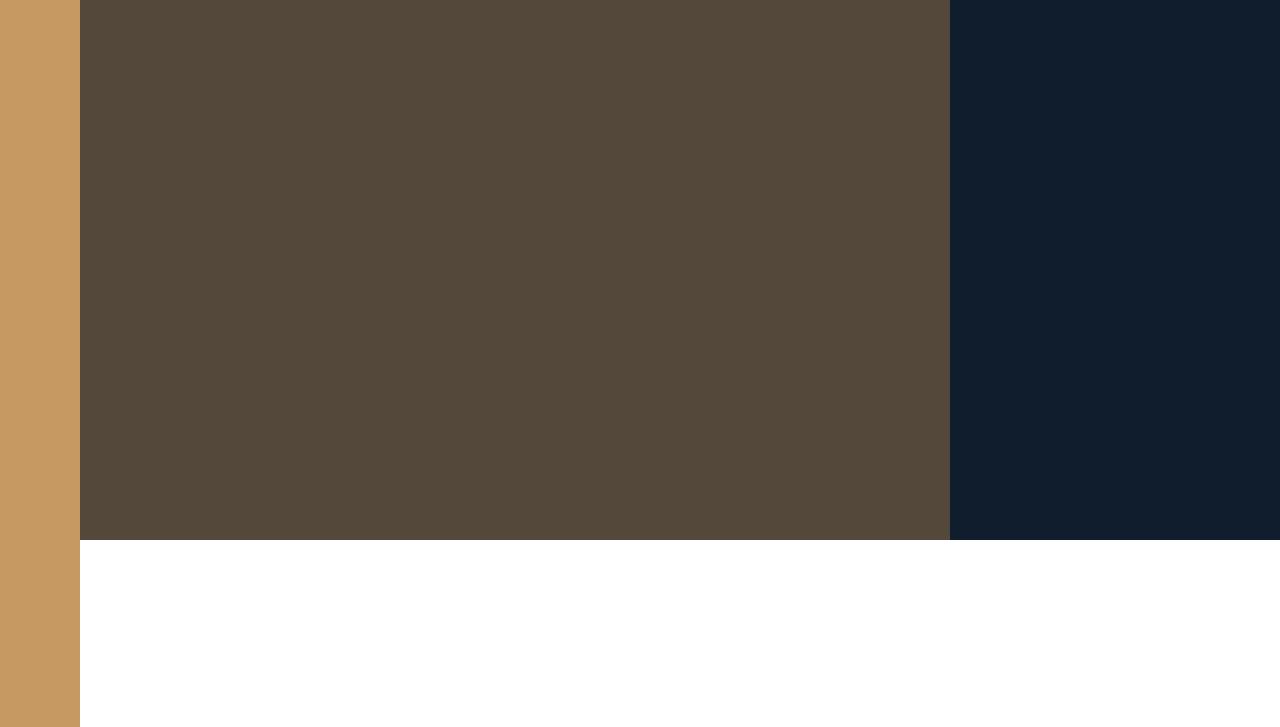
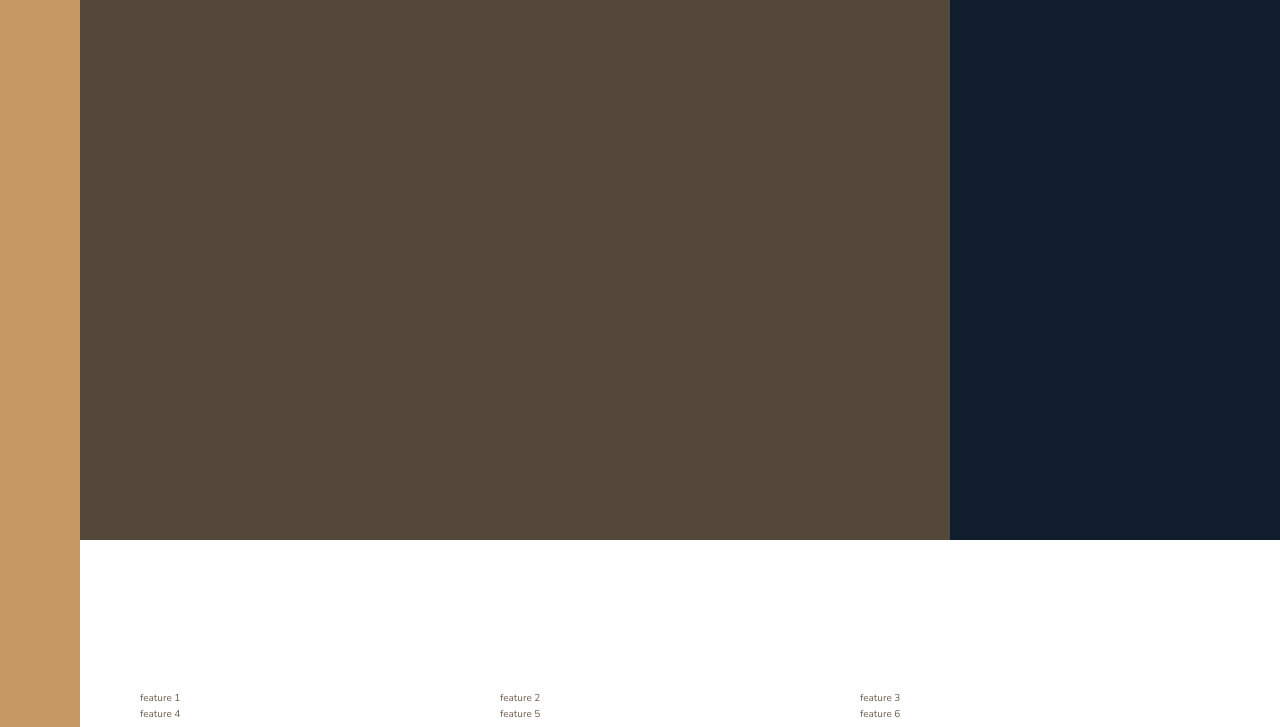
Before and after one commit to PatrickBoyn/nexter, a website: page index.html in a window 1280 px wide. Shown: the part 100-827 px from the top of the page. Drawn offline with nearby package versions, Linux system fonts and the light colour scheme.

Commit message:
Removed the testing styling.

```diff
--- a/sass/_base.scss
+++ b/sass/_base.scss
@@ -45,10 +45,4 @@
     [center-start]repeat(8, [col-start] minmax(min-content, 14rem) [col-end])
     [center-end]
     minmax(6rem, 1fr) [full-end];
-
-  // For development purposes
-  & > * {
-    padding: 40px;
-    font-size: 3rem;
-  }
 }
```
Also changed, not shown: css/main.css.
